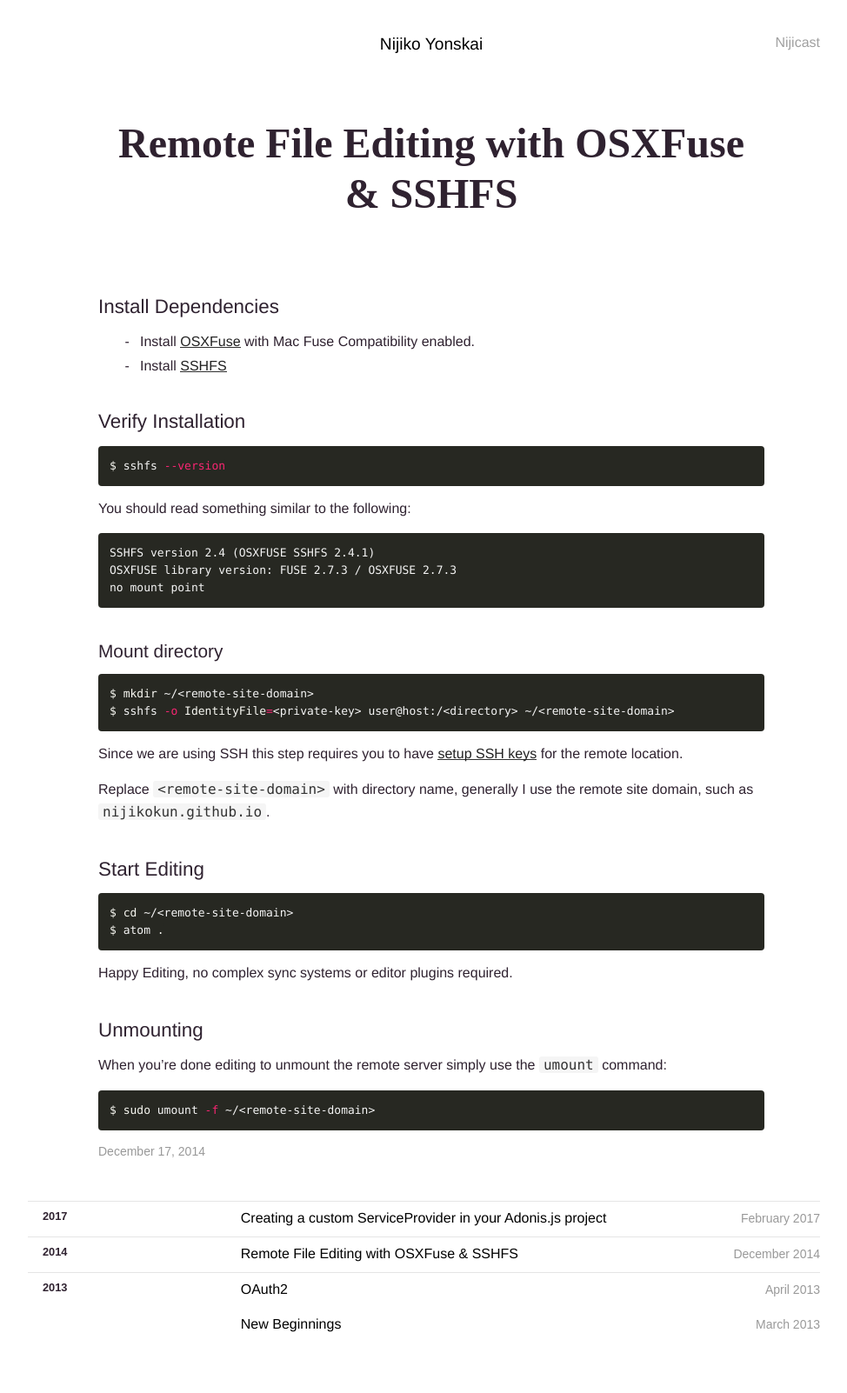
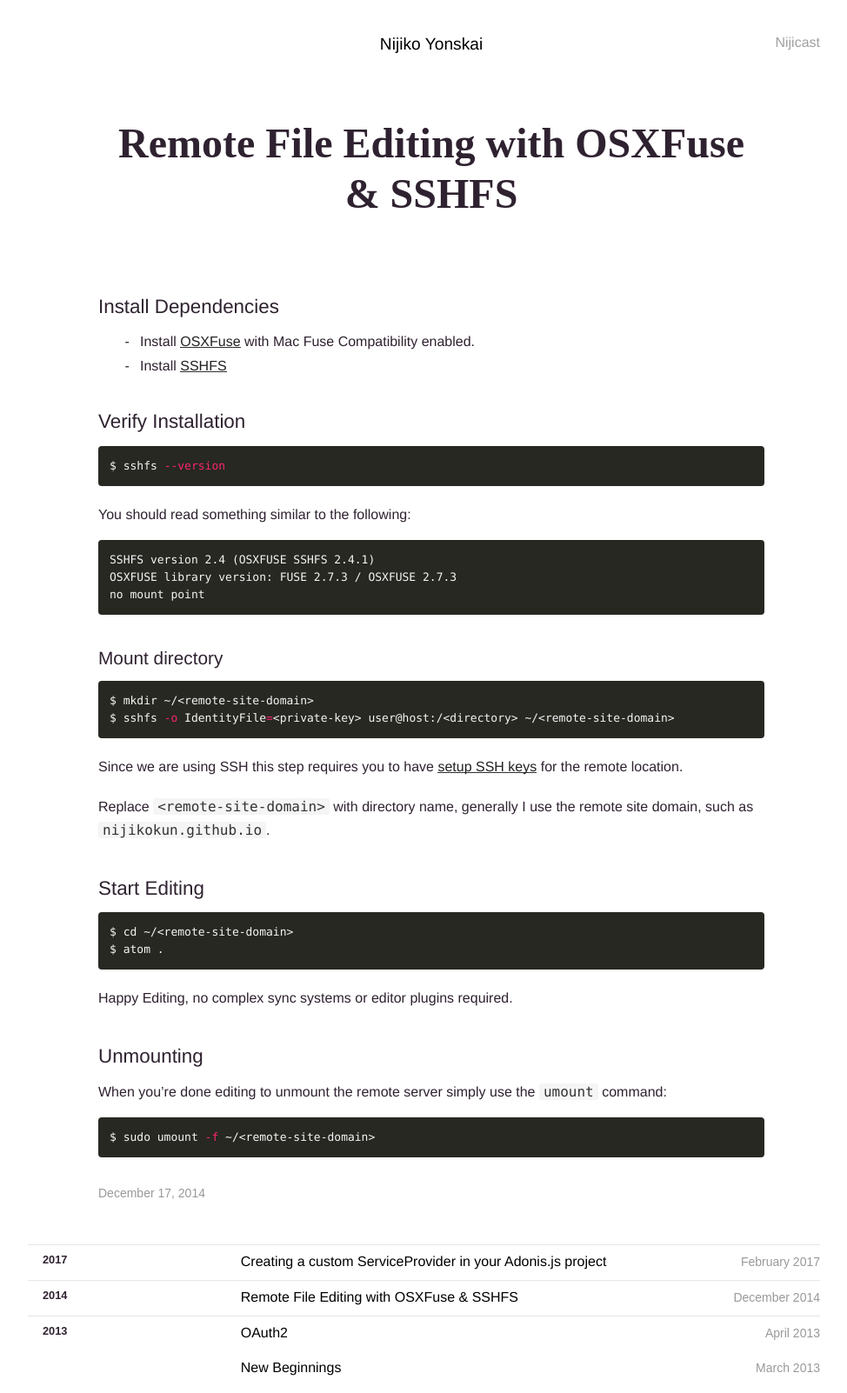
Before and after one commit to nijikokun/nijikokun.github.io, a Jekyll site: the page built from _posts/2014-12-17-Remote-File-Editing-with-OSXFuse-and-SSHFS.md, in a window 1280 px wide. Shown: the whole page at 87% size, without its empty margins (144-1118 px from the left). Built offline with Jekyll 4.4.1, drawn with Linux system fonts in a browser that asks for light colours; some web fonts are replaced; Markdown is read by kramdown in place of the engine named in the settings; before the commit the page ends 1552 px from its top, so only the background shows below that.

Commit message:
:nail_care: Resize and cleanup typography

```diff
--- a/assets/css/base.css
+++ b/assets/css/base.css
@@ -454,9 +454,12 @@ th {
 }
 
 .article p {
+  margin-top: 1.2em;
+  line-height: 1.7em;
+}
+
+.article h2 + p {
   margin-top: 0;
-  line-height: 1.6;
-  /* padding-left: 1em; */
 }
 
 .article a {
```
